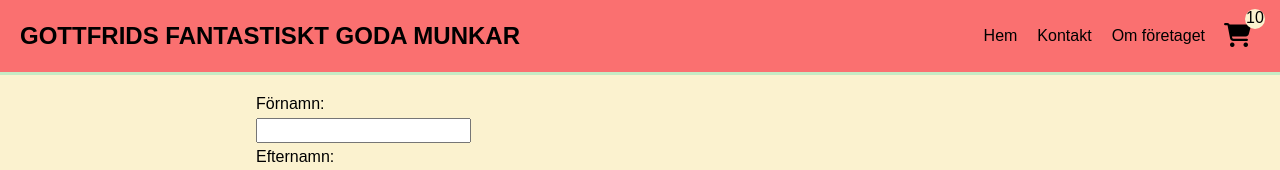
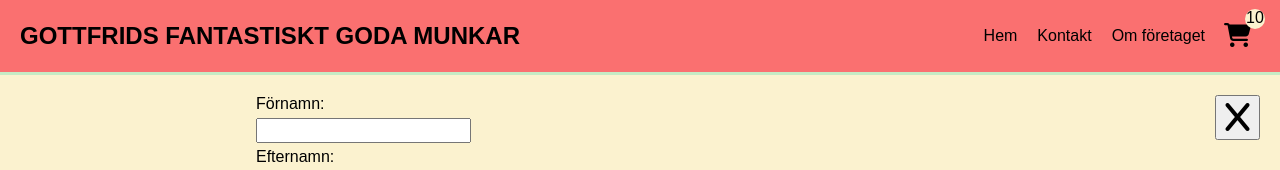
Before and after one commit to jenmwa/GottfridsMunkar, a plain HTML site: page index.html in a window 1280 px wide. Both pictures are taken after a click on the button "Beställ". Shown: the top 170 px of the page. Drawn offline with Linux system fonts and the light colour scheme.

Commit message:
open/close buttons added

```diff
--- a/index.html
+++ b/index.html
@@ -160,6 +160,10 @@
 
     <section class="formOrder">
 
+      <button class="formOrderCloseBtn">
+        <i class="fa-solid fa-x"></i>
+      </button>
+
       <form action="">
         <label for="fornamn">Förnamn:</label><br>
         <input type="text" id="fornamn" name="fornamn"><br>
@@ -170,7 +174,7 @@
         <label for="adress">Adress(gata):</label><br>
         <input type="text" id="adress" name="adress"><br>
 
-        <label for="postnummer">Postnummer:</label><br>
+        <label for="postnummder">Postnummer:</label><br>
         <input type="number" id="postnummer" name="postnummer"><br>
 
         <label for="postort">Postort:</label><br>
--- a/script.js
+++ b/script.js
@@ -101,9 +101,17 @@ const donutImg = e.currentTarget.parentElement.parentElement.querySelector('.don
 
 const formOpenBtn = document.querySelector('.checkoutButton');
 const formOrder = document.querySelector('.formOrder')
+const formOrderCloseBtn = document.querySelector('.formOrderCloseBtn');
 
 formOpenBtn.addEventListener('click', formOrderOpen)
+formOrderCloseBtn.addEventListener('click', formOrderClose)
 
 function formOrderOpen() {
-    formOrder.classList.add("formOrderOpen")
+    formOrder.classList.add("formOrderOpen");
+    formOrderCloseBtn.classList.add("formOrderCloseBtnOpen");
 }
+
+function formOrderClose() {
+    formOrder.classList.remove("formOrderOpen");
+    formOrderCloseBtn.classList.remove("formOrderCloseBtnOpen");
+}
--- a/style/_base.scss
+++ b/style/_base.scss
@@ -298,7 +298,6 @@ header {
   padding: 20px 20%;
   overflow: auto;
 
-
   input {
     margin: 5px 0;
   }
@@ -310,6 +309,23 @@ header {
 
 .formOrderOpen {
  z-index: 3;
+}
+
+.formOrderCloseBtn {
+  position: absolute;
+  right: 20px;
+  width: 45px;
+  height: 45px;
+  visibility: hidden;
+
+  i {
+    font-size: 2rem;
+  }
+
+}
+
+.formOrderCloseBtnOpen {
+  visibility: visible;
 }
 
 
```
Also changed, not shown: style/style.css, 1 other file.
